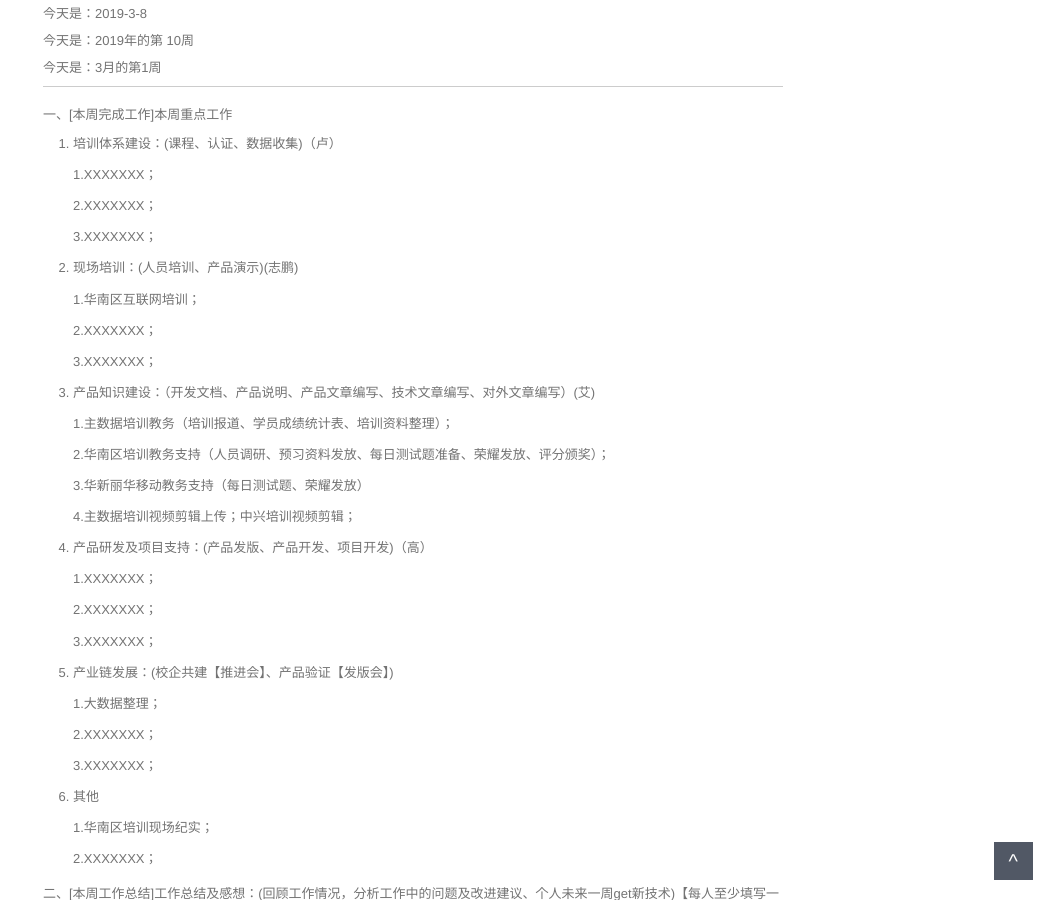
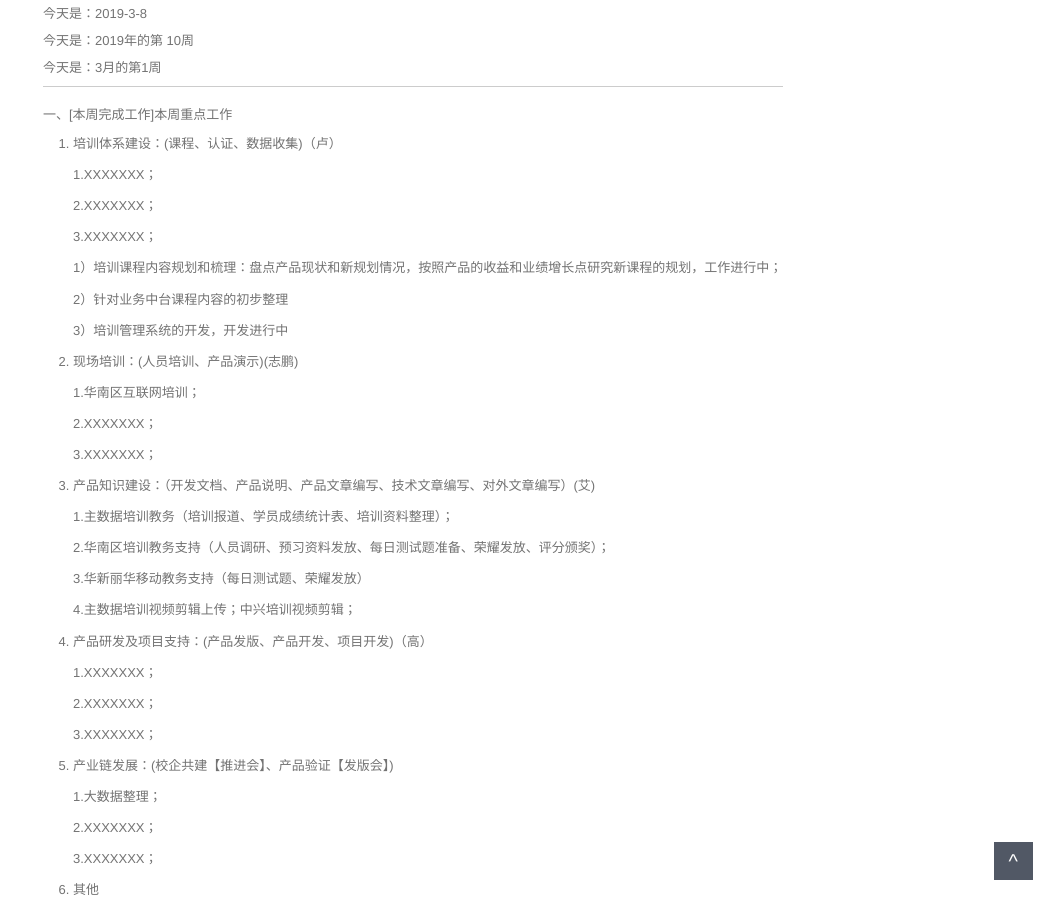
Before and after one commit to walllFlower/blog, a Jekyll site: the page built from _posts/2018-07-17-day_report_cxz.md, in a window 1280 px wide and 900 px high, scrolled down 403 px. Shown: the whole window, without its empty margins (227-1280 px from the left). Built offline with Jekyll 4.4.1, drawn with Linux system fonts in a browser that asks for light colours; comment, search, counter and statistics services are not loaded.

Commit message:
Update 2018-07-17-day_report_cxz.md

```diff
--- a/_posts/2018-07-17-day_report_cxz.md
+++ b/_posts/2018-07-17-day_report_cxz.md
@@ -30,6 +30,12 @@ categories: 技术运营工作周报
     2.XXXXXXX；
 
     3.XXXXXXX；
+
+    1）培训课程内容规划和梳理：盘点产品现状和新规划情况，按照产品的收益和业绩增长点研究新课程的规划，工作进行中；
+
+    2）针对业务中台课程内容的初步整理
+
+    3）培训管理系统的开发，开发进行中
 
 2. 现场培训：(人员培训、产品演示)(志鹏)
 
```
